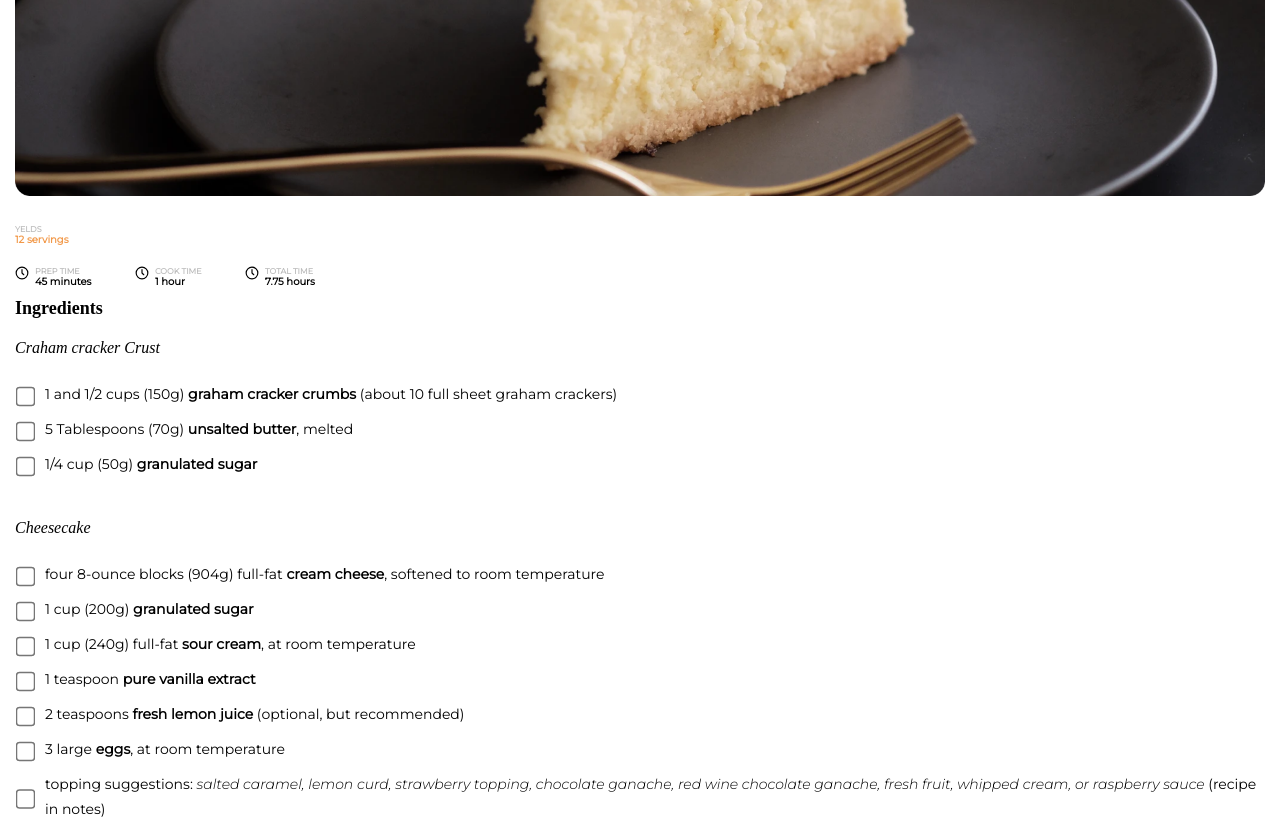
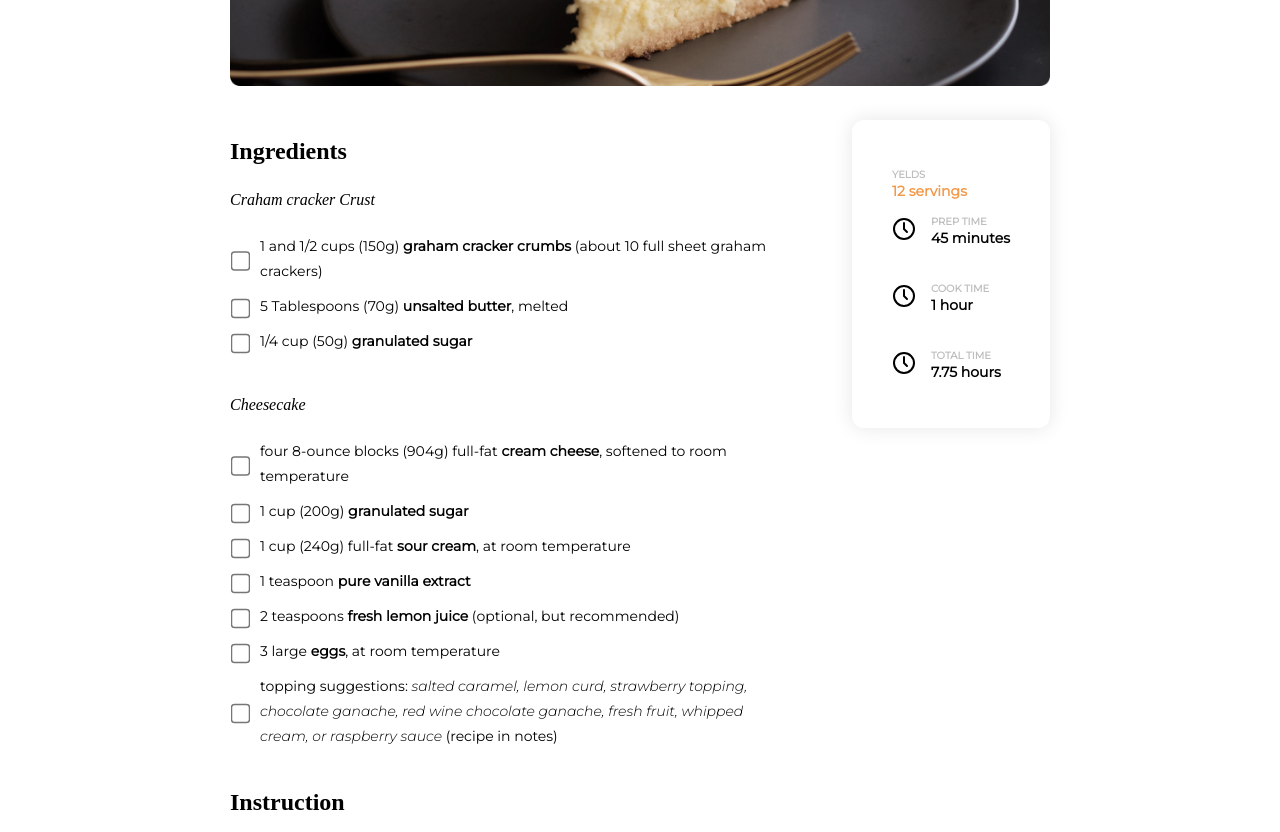
Before and after one commit to tsalapovaMaria/recipeBlog, a plain HTML site: page index.html in a window 1280 px wide. Shown: the part 520-1352 px from the top of the page. Drawn offline with Linux system fonts and the light colour scheme.

Commit message:
complete style desktop version

```diff
--- a/index.html
+++ b/index.html
@@ -40,6 +40,7 @@
             <img src="/recipe-page-master/photo1.png" alt="cake photo">
         </div>
 
+        <div class="time-serving-information">
             <div class="yelds-serving">
                 <p class="yelds">Yelds</p>
                 <p class="servings">12 servings</p>
@@ -82,6 +83,7 @@
                     <div>
                         <p class="total-time-title">Total time</p>
                         <p class="total-time">7.75 hours</p>
+                    </div>
                 </div>
             </div>
         </div>
--- a/style.css
+++ b/style.css
@@ -14,7 +14,7 @@ body, p {
     font-size: 24px;
 }
 .ingredients-title {
-    margin-top: 10px;
+    margin-top: 30px;
     font-size: 18px;
 }
 .instruction-title {
@@ -177,8 +177,8 @@ input[type="checkbox"]{
     line-height: 32px;
 }
 
-.instruction-container > div[class="row"] {
-    margin-top: 10px;
+.instruction-container > div:not(:first-of-type){
+    margin-top: 30px;
 }
 .instruction-container > div {
     display: flex;
@@ -209,6 +209,78 @@ input[type="checkbox"]{
     font-weight: 700;
 }
 
-@media all and (max-width: 992px){
+@media all and (min-width: 992px){
+    .main-container {
+        padding: 50px 230px;
+    }
+    .main-title {
+        font-size: 48px;
+    }
+    .recipe-description-text {
+        max-width: 600px;
+    }
+    .ingredients-container,
+    .instruction-container {
+        width: 320px;
+    }
+    .ingredients-title {
+        margin-top: 48px;
+    }
+    .ingredients-title,
+    .instruction-title {
+        font-size: 24px;
+    }
 
+    .cake-result-img {
+        position: relative;
+    }
+    .time-serving-information {
+        position: absolute;
+        right: 230px;
+
+        margin-top: 30px;
+        padding: 50px 40px;
+
+        box-shadow: 0px 0px 20px rgba(0, 0, 0, 0.1);
+        border-radius: 12px;
+    }
+    .time-container {
+        flex-direction: column;
+    }
+    .time-container > div:not(:first-of-type) {
+        margin-top: 40px;
+    }
+    .yelds-serving {
+        margin-top: 0;
+    }
+    .yelds,
+    .prep-time-title,
+    .total-time-title,
+    .cook-time-title {
+        font-size: 10px;
+    }
+    .servings,
+    .total-time,
+    .prep-time,
+    .cook-time {
+        margin-top: 5px;
+        font-size: 14px;
+    }
+    .clock {
+        margin-right: 15px;
+        width: 24px;
+        height: 24px;
+    }
 }
+@media all and (min-width: 1050px){
+    .ingredients-container,
+    .instruction-container {
+        width: 360px;
+    }
+}
+@media all and (min-width: 1280px){
+    .ingredients-container,
+    .instruction-container {
+        width: 560px;
+    }
+}
```
Lines whose indentation alone changed are shown as unchanged.
